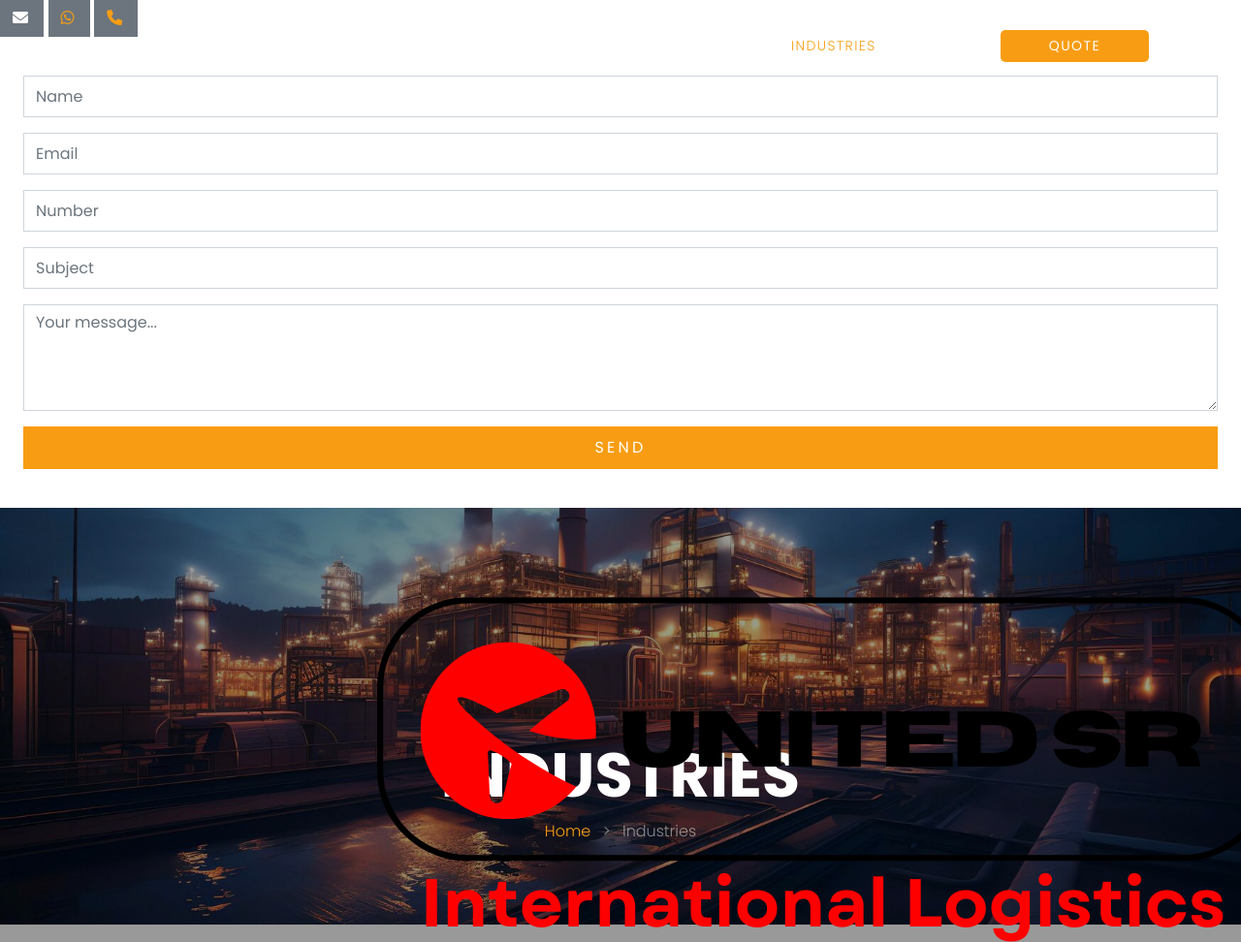
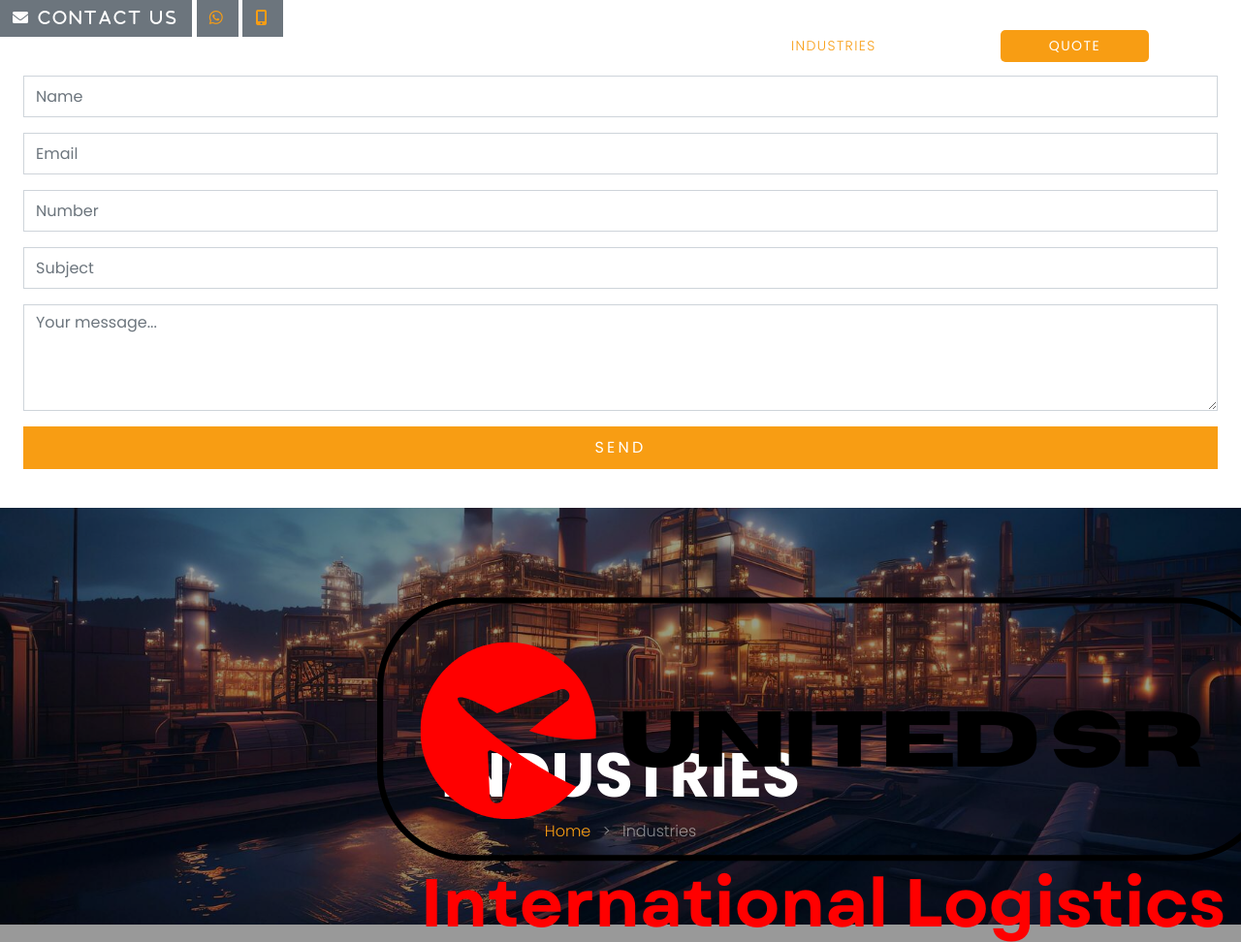
Before and after one commit to Akhil3464/United-SR, a website: page views/industries.html in a window 1280 px wide. Shown: the top 972 px of the page at 97% size. Drawn offline with nearby package versions, Linux system fonts and the light colour scheme; files that its build step writes are made by us from their sources; files whose address does not match are found by name; a web font is replaced by a local one.

Commit message:
tooltip for all pages

```diff
--- a/views/industries.html
+++ b/views/industries.html
@@ -95,15 +95,17 @@
 
      <div class="tooltip-container" data-aos="fade-up">
       <button type="button" class="btn btn-secondary btn-vertical-text" id="emailUsButton">
-      <i class="fas fa-envelope"></i>
+        <i class="fas fa-envelope"> <span>Contact Us</span></i>
+        <!-- <p> Contact Us</p> -->
       </button>
       <button type="button" class="btn btn-secondary " data-bs-toggle="tooltip" data-bs-placement="right"
-      data-bs-title="Contact Us">
+        data-bs-title="Whatsapp Us">
         <a href="https://wa.me/message/YDSGZWGP7DBGK1"><i class="fab fa-whatsapp"></i> </a>
       </button>
       <button type="button" class="btn btn-secondary" data-bs-toggle="tooltip" data-bs-placement="bottom"
         data-bs-title="Support">
-      <a href="tel:+918921229191"> <i class="fas fa-phone"></i> </a>
+        <a href="tel:+918921229191"><i class="fas fa-mobile-alt"></i>
+        </a>
       </button>
     </div>
 
```
Also changed, not shown: views/404.html (+5 -4 lines), views/about.html (+5 -3 lines), views/air-freight.html (+5 -3 lines), views/international-cargo.html (+5 -3 lines), views/ocean-freight.html (+5 -3 lines), views/request-a-quote.html (+5 -3 lines), views/services.html (+5 -3 lines), views/storage.html (+5 -4 lines), views/warehousing.html (+5 -3 lines). Lines whose indentation alone changed are shown as unchanged.
